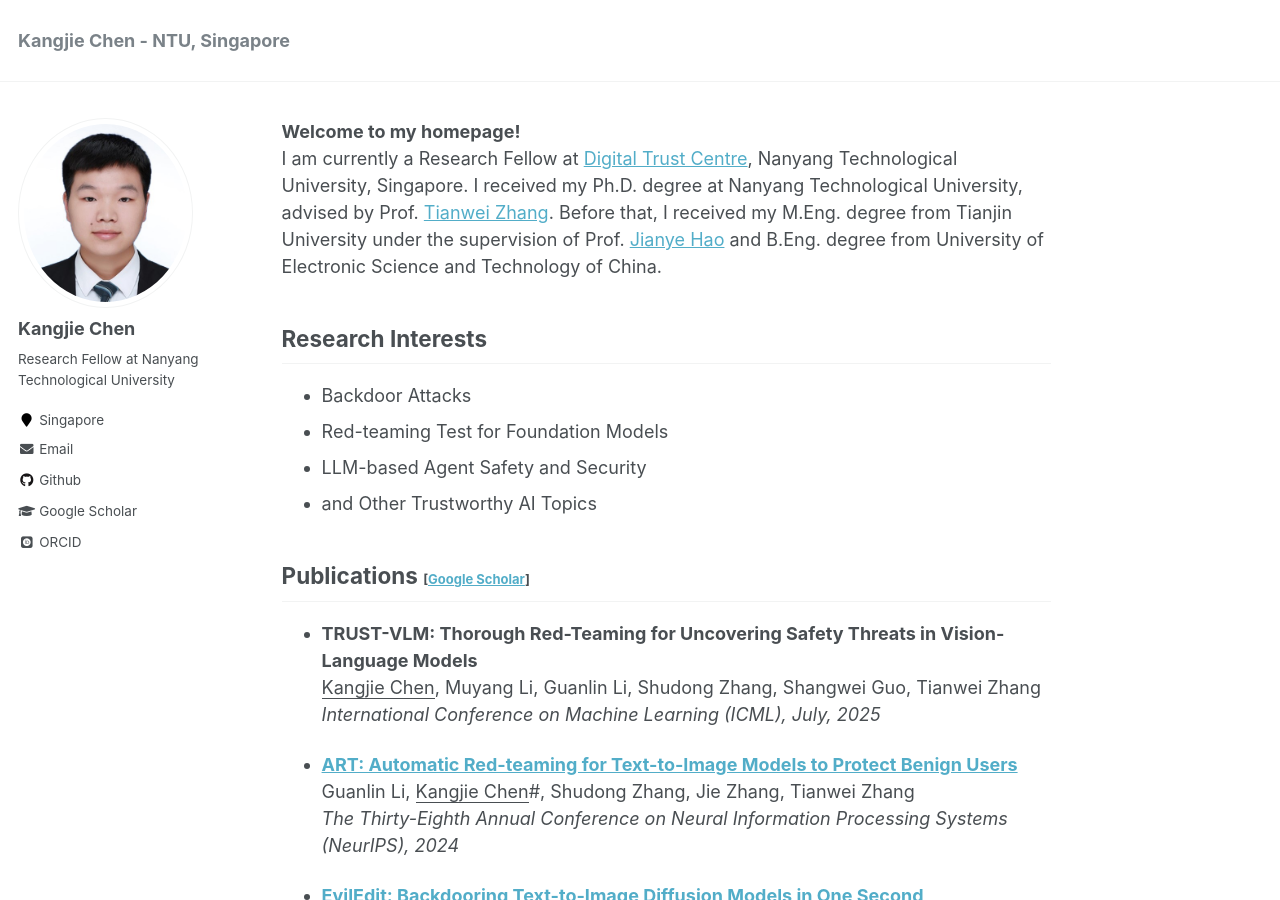
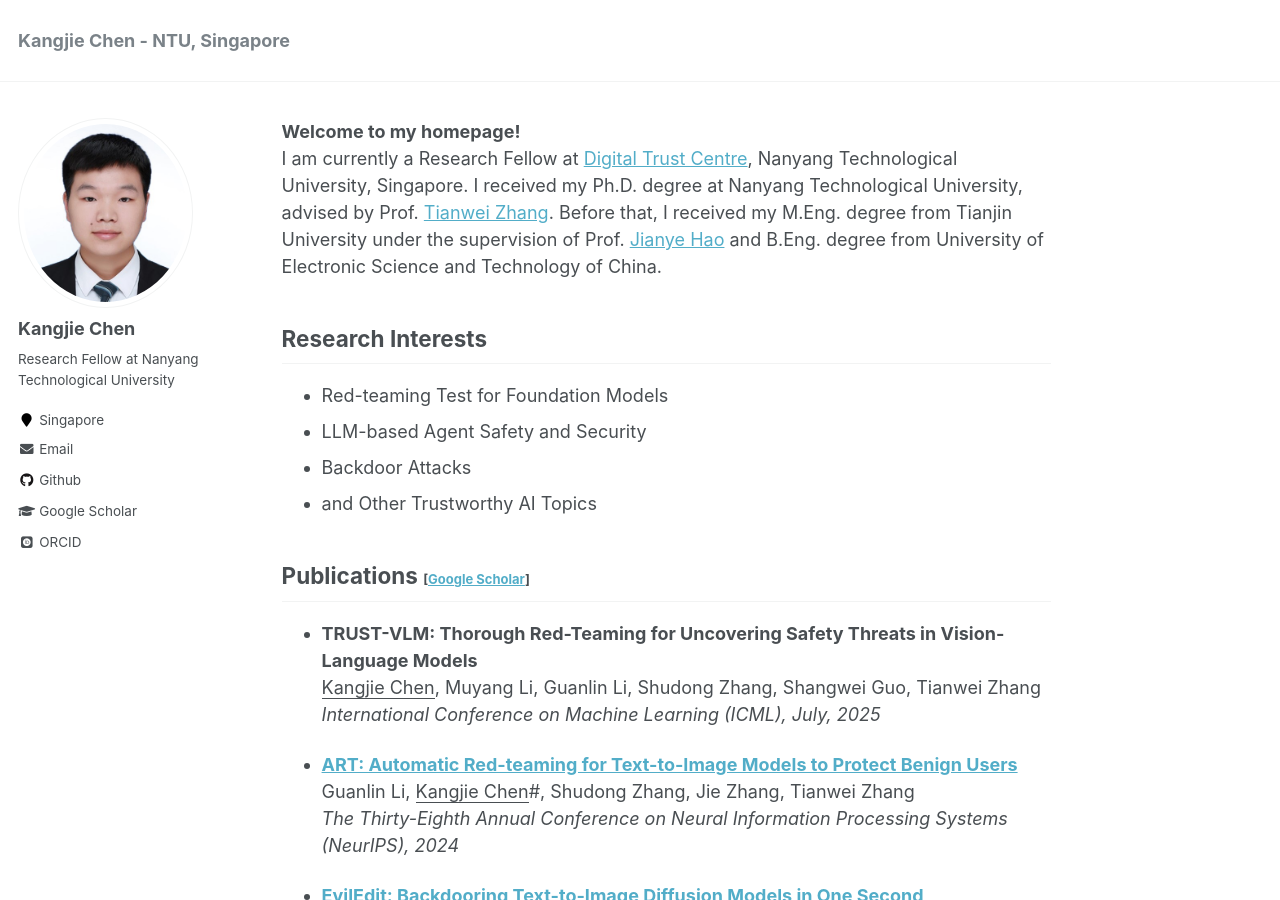
Before and after one commit to kangjie-chen/kangjie-chen.github.io, a Jekyll site: the page built from _pages/about.md, in a window 1280 px wide and 900 px high. Built offline with Jekyll 4.4.1, drawn with Linux system fonts in a browser that asks for light colours; some web fonts are replaced.

```diff
--- a/_pages/about.md
+++ b/_pages/about.md
@@ -13,9 +13,9 @@ redirect_from:
 I am currently a Research Fellow at [Digital Trust Centre](https://www.ntu.edu.sg/dtc), Nanyang Technological University, Singapore. I received my Ph.D. degree at Nanyang Technological University, advised by Prof. [Tianwei Zhang](https://personal.ntu.edu.sg/tianwei.zhang/index.html). Before that, I received my M.Eng. degree from Tianjin University under the supervision of Prof. [Jianye Hao](http://www.icdai.org/jianye.html) and B.Eng. degree from University of Electronic Science and Technology of China.
 
 ## Research Interests
-- Backdoor Attacks
 - Red-teaming Test for Foundation Models
 - LLM-based Agent Safety and Security
+- Backdoor Attacks
 - and Other Trustworthy AI Topics
 <br/>
 
```
